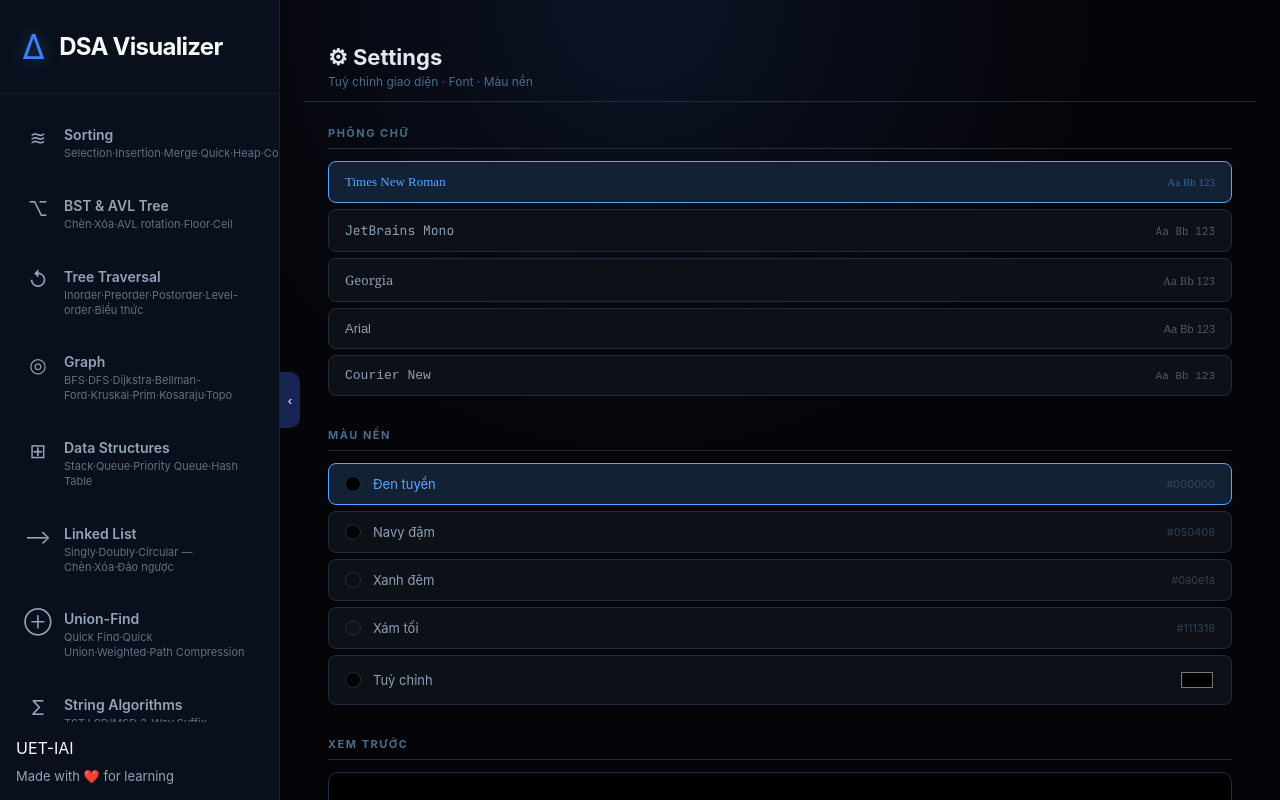
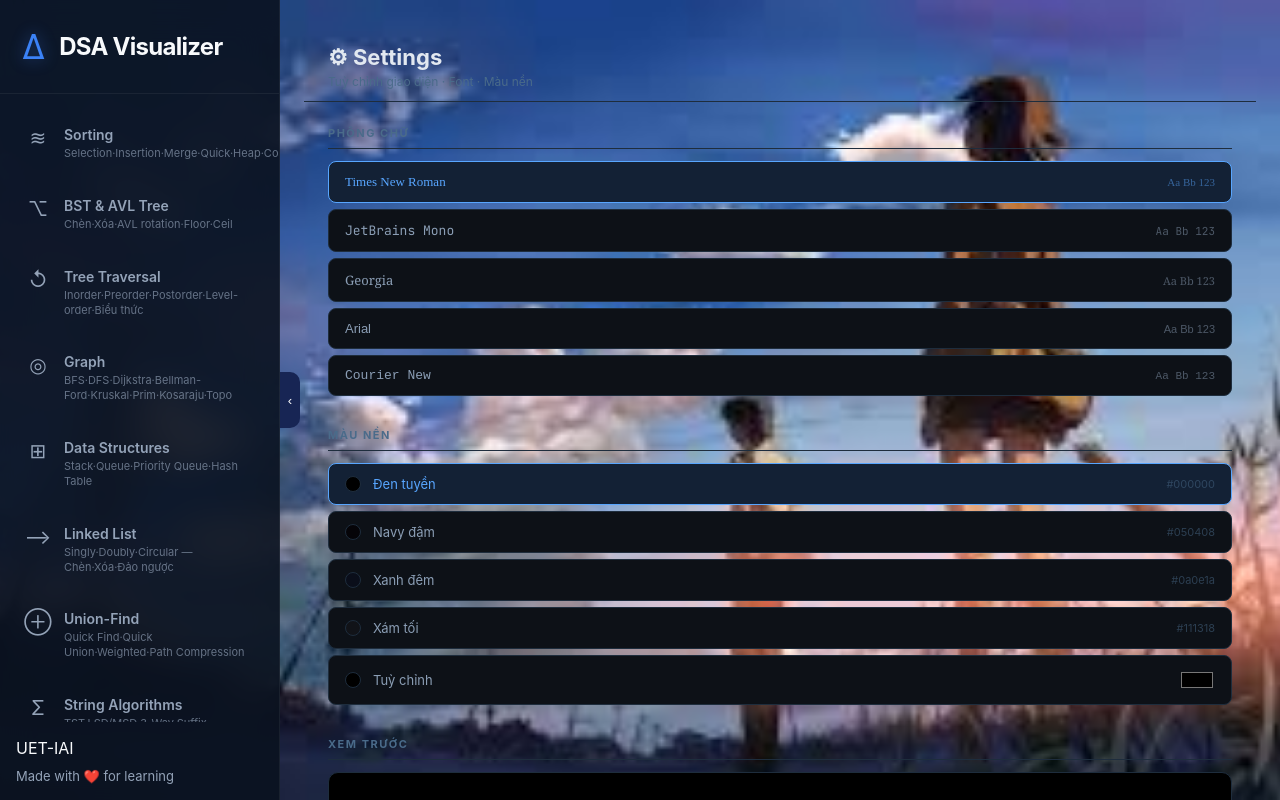
Before and after one commit to nguyendung007/dsa-visualizer, a React (Vite) app: page /settings in a window 1280 px wide. Built offline with nearby package versions, Linux system fonts and the light colour scheme.

Commit message:
update layout

```diff
--- a/src/ui/layouts/MainLayout.jsx
+++ b/src/ui/layouts/MainLayout.jsx
@@ -2,6 +2,7 @@
 
 import { NavLink, Outlet } from 'react-router-dom';
 import { useState, useEffect } from 'react';
+import bgImage from '../../assets/bg1.png';
 import '../styles/global.css';
 import './MainLayout.css';
 
@@ -24,15 +25,33 @@ export default function MainLayout() {
 
   const [collapsed, setCollapsed] = useState(false);
 
+  const [bgImg, setBgImg] = useState(() => localStorage.getItem('bgImage') || bgImage);
+
   useEffect(() => {
-    const font = localStorage.getItem('font') || "'JetBrains Mono', monospace";
-    const bg   = localStorage.getItem('bg')   || '#050408';
-    document.documentElement.style.setProperty('--font', font);
-    document.documentElement.style.setProperty('--bg', bg);
-  }, []);
+  const font = localStorage.getItem('font') || "'JetBrains Mono', monospace";
+  const bg   = localStorage.getItem('bg')   || '#050408';
+  document.documentElement.style.setProperty('--font', font);
+  document.documentElement.style.setProperty('--bg', bg);
+
+  // Lắng nghe khi SettingsPage thay đổi ảnh nền
+  const onStorage = () => {
+    const saved = localStorage.getItem('bgImage');
+    if (saved) setBgImg(saved);
+  };
+  window.addEventListener('bgImageChanged', onStorage);
+  return () => window.removeEventListener('bgImageChanged', onStorage);
+}, []);
 
   return (
-    <div className={`layout ${collapsed ? 'collapsed' : ''}`}>
+    <div
+         className={`layout ${collapsed ? 'collapsed' : ''}`}
+         style={{
+         backgroundImage: `url(${bgImg})`,
+         backgroundSize: 'cover',
+         backgroundPosition: 'center',
+         backgroundAttachment: 'fixed',
+  }}
+>
       <aside className={`sidebar ${collapsed ? 'collapsed' : ''}`}>
         <div className="brand">
           <span className="brand-icon">∆</span>
```
